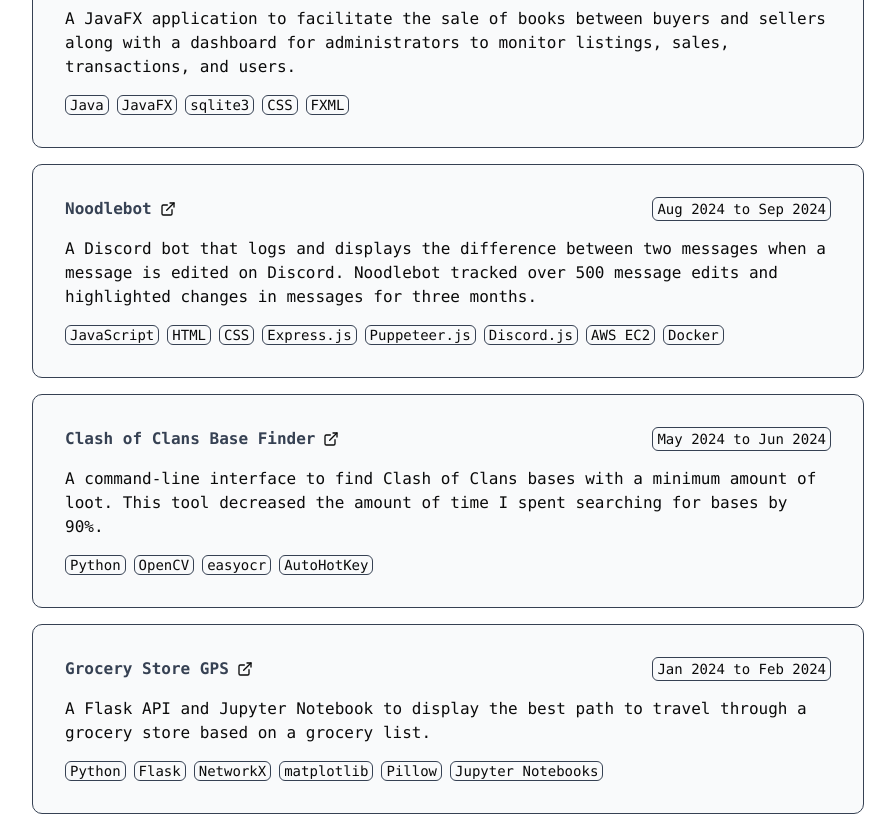
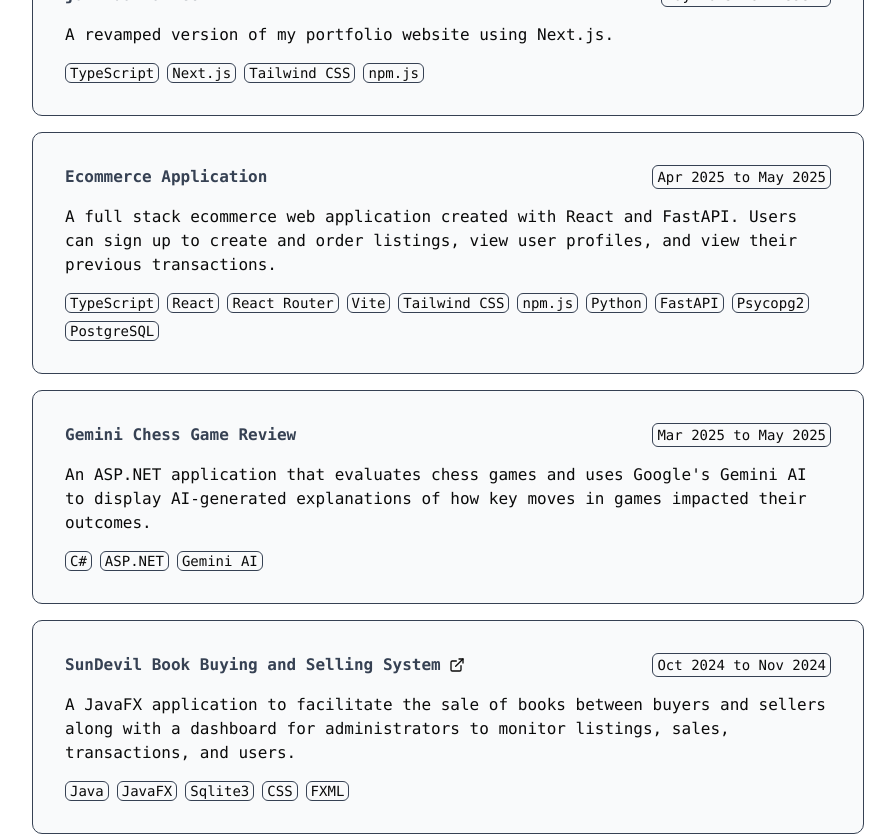
Before and after one commit to AwesomeJaith/jaithdarrah-dot-com-v2, a Next.js app: page / in a window 1280 px wide. Shown: the part 560-1396 px from the top of the page, without its empty margins (192-1087 px from the left). Built offline with nearby package versions, Linux system fonts and the light colour scheme.

Commit message:
Add more projects and rework project end date handling

```diff
--- a/src/app/page.tsx
+++ b/src/app/page.tsx
@@ -6,9 +6,9 @@ import Projects from "@/components/projects";
 
 export default function Home() {
   return (
-    <div className="mt-24 font-mono">
+    <div className="mt-24 mb-24 font-mono">
       <div className="flex flex-col gap-4 max-w-4xl mx-auto w-full px-4 sm:px-6 lg:px-8 pt-2 pb-2">
-        <Header />
+        <Header className="mb-4" />
         <Biography className="mb-8" />
         <Projects />
       </div>
--- a/src/components/project.tsx
+++ b/src/components/project.tsx
@@ -3,7 +3,7 @@ import Link from "next/link";
 
 interface ProjectProps {
   title: string;
-  startDate: Date;
+  startDate?: Date;
   endDate?: Date;
   link?: string;
   description: string;
@@ -48,9 +48,9 @@ const Project = ({
           </div>
         )}
         <div className="flex items-center rounded-sm border border-gray-700 px-1 py-0.5 text-sm leading-none">
-          {startDate && endDate
-            ? `${startMonthYear} to ${endMonthYear}`
-            : `${startMonthYear} to Present`}{" "}
+          {startDate && endDate && `${startMonthYear} to ${endMonthYear}`}
+          {startDate && !endDate && `${startMonthYear} to Present`}
+          {!startDate && endDate && `${endMonthYear}`}
         </div>
       </div>
       <p>{description}</p>
--- a/src/data/workModeData.ts
+++ b/src/data/workModeData.ts
@@ -3,6 +3,39 @@ import { Project } from "@/types/types";
 export const graduationDate = new Date("May 11, 2026");
 
 export const projects: Project[] = [
+  {
+    title: "jaithdarrah.com v2",
+    startDate: new Date("May 2025"),
+    description: "A revamped version of my portfolio website using Next.js.",
+    techStack: ["TypeScript", "Next.js", "Tailwind CSS", "npm.js"],
+  },
+  {
+    title: "Ecommerce Application",
+    startDate: new Date("April 2025"),
+    endDate: new Date("May 2025"),
+    description:
+      "A full stack ecommerce web application created with React and FastAPI. Users can sign up to create and order listings, view user profiles, and view their previous transactions.",
+    techStack: [
+      "TypeScript",
+      "React",
+      "React Router",
+      "Vite",
+      "Tailwind CSS",
+      "npm.js",
+      "Python",
+      "FastAPI",
+      "Psycopg2",
+      "PostgreSQL",
+    ],
+  },
+  {
+    title: "Gemini Chess Game Review",
+    startDate: new Date("March 2025"),
+    endDate: new Date("May 2025"),
+    description:
+      "An ASP.NET application that evaluates chess games and uses Google's Gemini AI to display AI-generated explanations of how key moves in games impacted their outcomes.",
+    techStack: ["C#", "ASP.NET", "Gemini AI"],
+  },
   {
     title: "SunDevil Book Buying and Selling System",
     startDate: new Date("October 2024"),
@@ -10,7 +43,7 @@ export const projects: Project[] = [
     link: "https://github.com/AwesomeJaith/sundevil-bookstore-system",
     description:
       "A JavaFX application to facilitate the sale of books between buyers and sellers along with a dashboard for administrators to monitor listings, sales, transactions, and users.",
-    techStack: ["Java", "JavaFX", "sqlite3", "CSS", "FXML"],
+    techStack: ["Java", "JavaFX", "Sqlite3", "CSS", "FXML"],
   },
   {
     title: "Noodlebot",
@@ -23,6 +56,7 @@ export const projects: Project[] = [
       "JavaScript",
       "HTML",
       "CSS",
+      "npm.js",
       "Express.js",
       "Puppeteer.js",
       "Discord.js",
@@ -37,7 +71,7 @@ export const projects: Project[] = [
     link: "https://github.com/AwesomeJaith/Clash-of-Clans-Farming-Assistant",
     description:
       "A command-line interface to find Clash of Clans bases with a minimum amount of loot. This tool decreased the amount of time I spent searching for bases by 90%.",
-    techStack: ["Python", "OpenCV", "easyocr", "AutoHotKey"],
+    techStack: ["Python", "OpenCV", "EasyOCR", "AutoHotKey"],
   },
   {
     title: "Grocery Store GPS",
@@ -45,14 +79,14 @@ export const projects: Project[] = [
     endDate: new Date("February 2024"),
     link: "https://github.com/AwesomeJaith/Grocery-Store-GPS",
     description:
-      "A Flask API and Jupyter Notebook to display the best path to travel through a grocery store based on a grocery list.",
+      "A Flask API and Jupyter Notebook to calculate and display the fastest route to travel through a grocery store to get every item on a grocery list.",
     techStack: [
       "Python",
       "Flask",
       "NetworkX",
-      "matplotlib",
+      "Matplotlib",
       "Pillow",
-      "Jupyter Notebooks",
+      "Jupyter Notebook",
     ],
   },
 ];
--- a/src/types/types.ts
+++ b/src/types/types.ts
@@ -1,6 +1,6 @@
 export interface Project {
   title: string;
-  startDate: Date;
+  startDate?: Date;
   endDate?: Date;
   link?: string;
   description: string;
```
